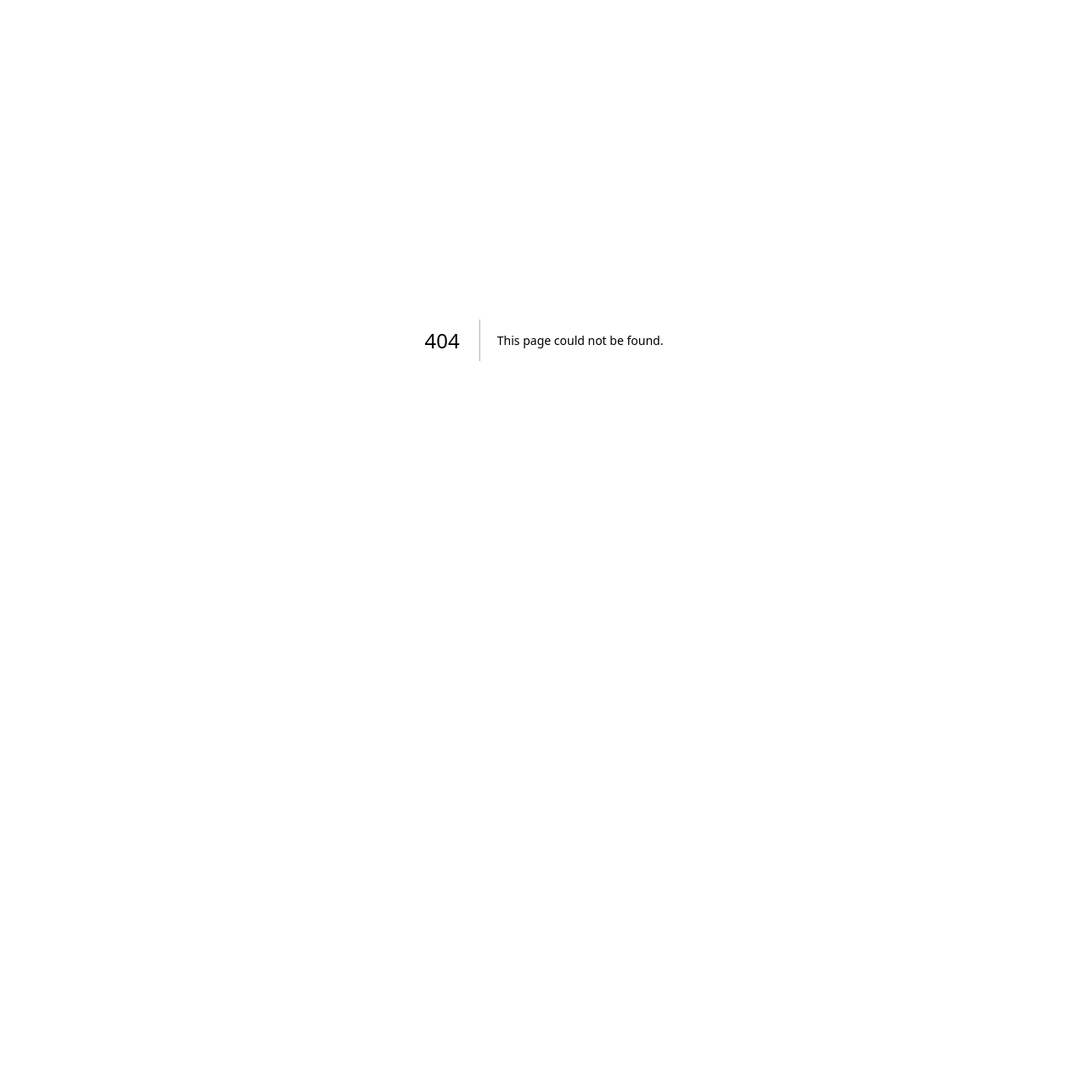
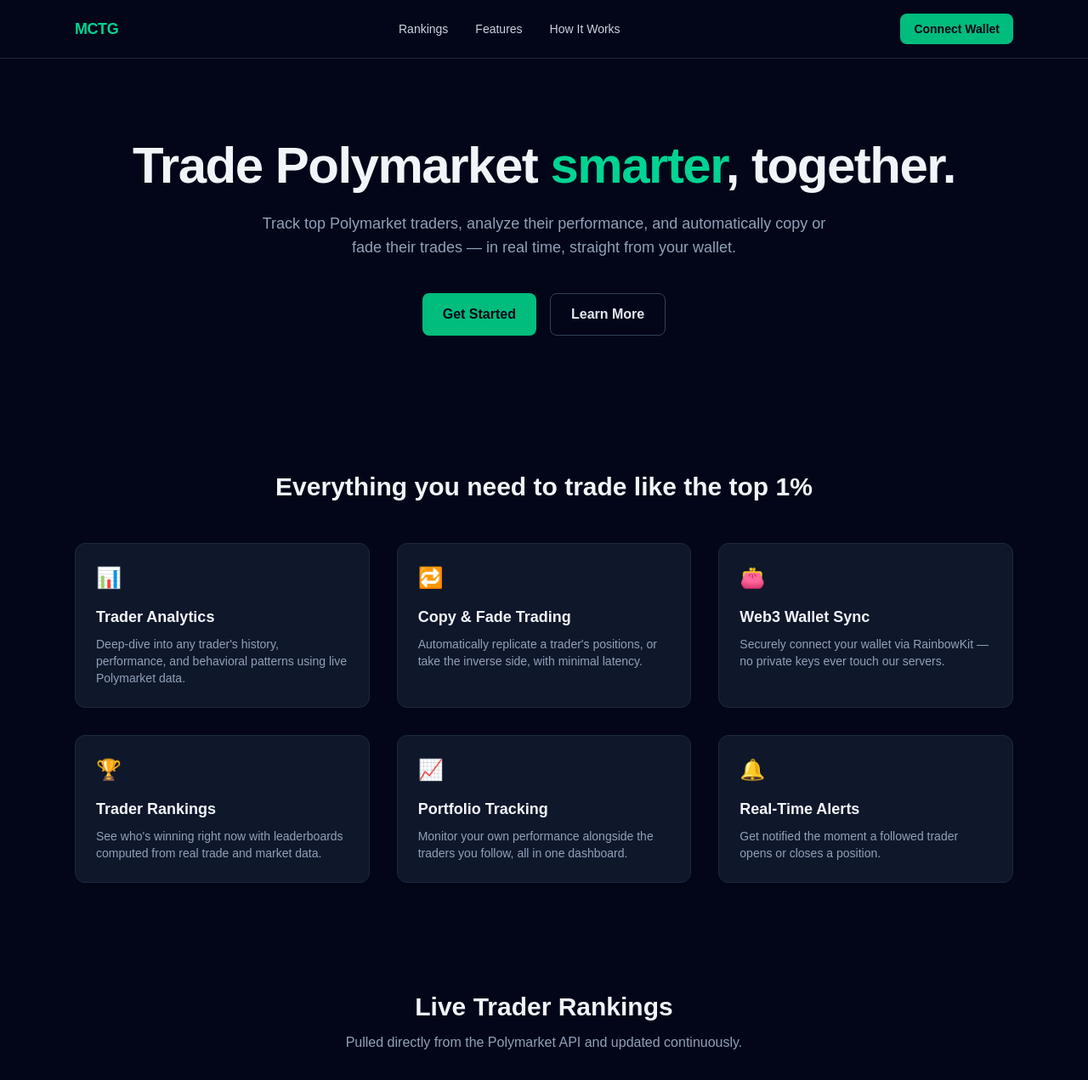
Before and after one commit to Smiller2424/MCTG_Project, a Next.js app: page /landing in a window 1280 px wide. Before the commit this address had no page. Shown: the top 1271 px of the page at 85% size. Before the commit the page ends 800 px from the top, so only its background shows below. Built offline with nearby package versions, Linux system fonts and the light colour scheme.

Commit message:
page.tsx
Add landing page at /landing route

```diff
--- /dev/null
+++ b/app/landing/page.tsx
@@ -0,0 +1,209 @@
+// app/landing/page.tsx
+// MCTG Polymarket Platform — Landing Page
+// Route: /landing (app/page.tsx is currently Carter's Portfolio page — this
+// lives at /landing until the team decides on final root routing).
+// Stack: Next.js (App Router) + Tailwind CSS v4
+// Wallet connect button is wired for RainbowKit's <ConnectButton /> — swap in the
+// import below once RainbowKitProvider is set up in app/layout.tsx.
+
+import Link from "next/link";
+
+// import { ConnectButton } from "@rainbow-me/rainbowkit";
+
+export default function LandingPage() {
+  return (
+    <main className="min-h-screen bg-slate-950 text-slate-100">
+      {/* Nav */}
+      <header className="border-b border-slate-800">
+        <div className="mx-auto flex max-w-6xl items-center justify-between px-6 py-4">
+          <span className="text-lg font-bold tracking-tight text-emerald-400">
+            MCTG
+          </span>
+          <nav className="hidden gap-8 text-sm text-slate-300 md:flex">
+            <Link href="#rankings" className="hover:text-white">
+              Rankings
+            </Link>
+            <Link href="#features" className="hover:text-white">
+              Features
+            </Link>
+            <Link href="#how-it-works" className="hover:text-white">
+              How It Works
+            </Link>
+          </nav>
+          {/* Replace with <ConnectButton /> once RainbowKit is wired up */}
+          <button className="rounded-lg bg-emerald-500 px-4 py-2 text-sm font-semibold text-slate-950 transition hover:bg-emerald-400">
+            Connect Wallet
+          </button>
+        </div>
+      </header>
+
+      {/* Hero */}
+      <section className="mx-auto max-w-6xl px-6 py-24 text-center">
+        <h1 className="text-4xl font-extrabold tracking-tight sm:text-6xl">
+          Trade Polymarket{" "}
+          <span className="text-emerald-400">smarter</span>, together.
+        </h1>
+        <p className="mx-auto mt-6 max-w-2xl text-lg text-slate-400">
+          Track top Polymarket traders, analyze their performance, and
+          automatically copy or fade their trades — in real time, straight
+          from your wallet.
+        </p>
+        <div className="mt-10 flex justify-center gap-4">
+          <button className="rounded-lg bg-emerald-500 px-6 py-3 font-semibold text-slate-950 transition hover:bg-emerald-400">
+            Get Started
+          </button>
+          <Link
+            href="#how-it-works"
+            className="rounded-lg border border-slate-700 px-6 py-3 font-semibold text-slate-200 transition hover:border-slate-500"
+          >
+            Learn More
+          </Link>
+        </div>
+      </section>
+
+      {/* Feature grid */}
+      <section id="features" className="mx-auto max-w-6xl px-6 py-16">
+        <h2 className="text-center text-3xl font-bold">
+          Everything you need to trade like the top 1%
+        </h2>
+        <div className="mt-12 grid gap-8 sm:grid-cols-2 lg:grid-cols-3">
+          {features.map((f) => (
+            <div
+              key={f.title}
+              className="rounded-xl border border-slate-800 bg-slate-900 p-6"
+            >
+              <div className="mb-4 text-2xl">{f.icon}</div>
+              <h3 className="text-lg font-semibold">{f.title}</h3>
+              <p className="mt-2 text-sm text-slate-400">{f.description}</p>
+            </div>
+          ))}
+        </div>
+      </section>
+
+      {/* Rankings preview */}
+      <section
+        id="rankings"
+        className="mx-auto max-w-6xl px-6 py-16 text-center"
+      >
+        <h2 className="text-3xl font-bold">Live Trader Rankings</h2>
+        <p className="mt-3 text-slate-400">
+          Pulled directly from the Polymarket API and updated continuously.
+        </p>
+        <div className="mt-8 overflow-hidden rounded-xl border border-slate-800">
+          <table className="w-full text-left text-sm">
+            <thead className="bg-slate-900 text-slate-400">
+              <tr>
+                <th className="px-6 py-3">Rank</th>
+                <th className="px-6 py-3">Trader</th>
+                <th className="px-6 py-3">P&L (30d)</th>
+                <th className="px-6 py-3">Win Rate</th>
+              </tr>
+            </thead>
+            <tbody className="divide-y divide-slate-800">
+              {sampleTraders.map((t) => (
+                <tr key={t.rank} className="hover:bg-slate-900/60">
+                  <td className="px-6 py-3">#{t.rank}</td>
+                  <td className="px-6 py-3 font-medium">{t.name}</td>
+                  <td className="px-6 py-3 text-emerald-400">{t.pnl}</td>
+                  <td className="px-6 py-3">{t.winRate}</td>
+                </tr>
+              ))}
+            </tbody>
+          </table>
+        </div>
+      </section>
+
+      {/* How it works */}
+      <section id="how-it-works" className="mx-auto max-w-6xl px-6 py-16">
+        <h2 className="text-center text-3xl font-bold">How It Works</h2>
+        <div className="mt-12 grid gap-8 sm:grid-cols-3">
+          {steps.map((s, i) => (
+            <div key={s.title} className="text-center">
+              <div className="mx-auto mb-4 flex h-10 w-10 items-center justify-center rounded-full bg-emerald-500 font-bold text-slate-950">
+                {i + 1}
+              </div>
+              <h3 className="font-semibold">{s.title}</h3>
+              <p className="mt-2 text-sm text-slate-400">{s.description}</p>
+            </div>
+          ))}
+        </div>
+      </section>
+
+      {/* CTA */}
+      <section className="mx-auto max-w-6xl px-6 py-24 text-center">
+        <h2 className="text-3xl font-bold">Ready to trade smarter?</h2>
+        <p className="mt-3 text-slate-400">
+          Connect your wallet and follow your first trader in under a minute.
+        </p>
+        <button className="mt-8 rounded-lg bg-emerald-500 px-8 py-3 font-semibold text-slate-950 transition hover:bg-emerald-400">
+          Connect Wallet
+        </button>
+      </section>
+
+      {/* Footer */}
+      <footer className="border-t border-slate-800 py-8 text-center text-sm text-slate-500">
+        MCTG Polymarket Platform — Georgia State University Capstone Project
+      </footer>
+    </main>
+  );
+}
+
+const features = [
+  {
+    icon: "📊",
+    title: "Trader Analytics",
+    description:
+      "Deep-dive into any trader's history, performance, and behavioral patterns using live Polymarket data.",
+  },
+  {
+    icon: "🔁",
+    title: "Copy & Fade Trading",
+    description:
+      "Automatically replicate a trader's positions, or take the inverse side, with minimal latency.",
+  },
+  {
+    icon: "👛",
+    title: "Web3 Wallet Sync",
+    description:
+      "Securely connect your wallet via RainbowKit — no private keys ever touch our servers.",
+  },
+  {
+    icon: "🏆",
+    title: "Trader Rankings",
+    description:
+      "See who's winning right now with leaderboards computed from real trade and market data.",
+  },
+  {
+    icon: "📈",
+    title: "Portfolio Tracking",
+    description:
+      "Monitor your own performance alongside the traders you follow, all in one dashboard.",
+  },
+  {
+    icon: "🔔",
+    title: "Real-Time Alerts",
+    description:
+      "Get notified the moment a followed trader opens or closes a position.",
+  },
+];
+
+const steps = [
+  {
+    title: "Connect Your Wallet",
+    description: "Sync your Web3 wallet in seconds with RainbowKit.",
+  },
+  {
+    title: "Find a Trader",
+    description: "Browse rankings and analytics to find a strategy you trust.",
+  },
+  {
+    title: "Copy or Fade",
+    description: "Automate your trades based on their activity — your call.",
+  },
+];
+
+const sampleTraders = [
+  { rank: 1, name: "0x7f...3a2e", pnl: "+$142,300", winRate: "71%" },
+  { rank: 2, name: "0x9c...81b4", pnl: "+$98,750", winRate: "64%" },
+  { rank: 3, name: "0x2d...f0c1", pnl: "+$76,410", winRate: "68%" },
+];
```
